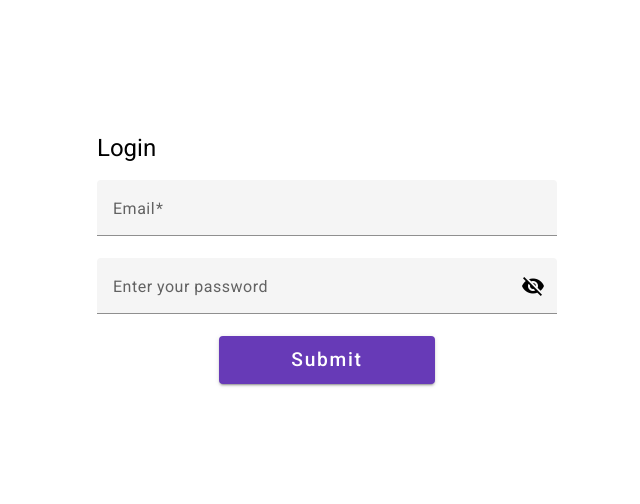
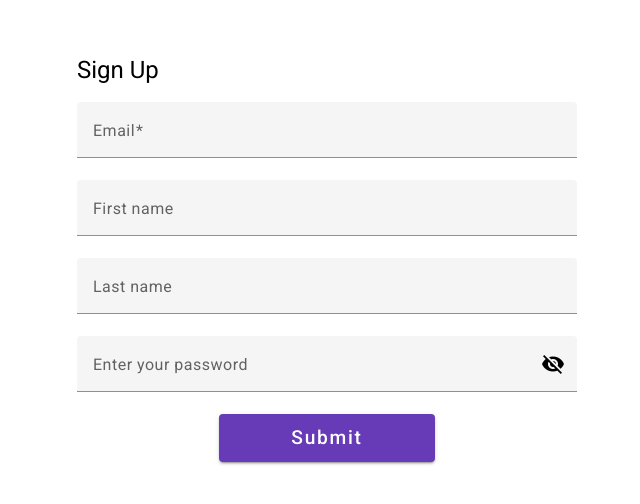
Before and after one commit to mayurbodhare/Subscription_Management_System, an Angular app in the folder front-end/subscription_management_system/: page / in a window 1280 px wide. Shown: the part 142-646 px from the top of the page, without its empty margins (313-953 px from the left). Built offline with nearby package versions, Linux system fonts and the light colour scheme.

Commit message:
signup ui added

```diff
--- a/front-end/subscription_management_system/src/app/app.component.html
+++ b/front-end/subscription_management_system/src/app/app.component.html
@@ -1 +1,3 @@
-<app-login></app-login>
+<!-- <app-login></app-login> -->
+<!-- <router-outlet></router-outlet> -->
+<app-sign-up></app-sign-up>
--- a/front-end/subscription_management_system/src/app/app.routes.ts
+++ b/front-end/subscription_management_system/src/app/app.routes.ts
@@ -1,3 +1,5 @@
 import { Routes } from '@angular/router';
 
-export const routes: Routes = [];
+export const routes: Routes = [
+
+];
--- a/front-end/subscription_management_system/src/app/login/login.component.ts
+++ b/front-end/subscription_management_system/src/app/login/login.component.ts
@@ -7,52 +7,49 @@ import {
   FormsModule,
   ReactiveFormsModule,
 } from '@angular/forms';
-import {ErrorStateMatcher} from '@angular/material/core';
+import { ErrorStateMatcher } from '@angular/material/core';
 import { MatButtonModule } from '@angular/material/button';
-import {MatIconModule} from '@angular/material/icon';
-import {MatInputModule} from '@angular/material/input';
-import {MatFormFieldModule} from '@angular/material/form-field';
+import { MatIconModule } from '@angular/material/icon';
+import { MatInputModule } from '@angular/material/input';
+import { MatFormFieldModule } from '@angular/material/form-field';
 import { UserService } from '../../services/user.service';
 import { UserDTO } from '../../interface/userDTO';
 @Component({
   selector: 'app-login',
   standalone: true,
-  imports: [FormsModule, MatFormFieldModule, MatInputModule, ReactiveFormsModule, MatIconModule, MatButtonModule],
+  imports: [
+    FormsModule,
+    MatFormFieldModule,
+    MatInputModule,
+    ReactiveFormsModule,
+    MatIconModule,
+    MatButtonModule,
+  ],
   templateUrl: './login.component.html',
-  styleUrl: './login.component.css'
+  styleUrl: './login.component.css',
 })
 export class LoginComponent {
-  constructor(private userService: UserService){}
-  emailFormControl = new FormControl('', [Validators.required, Validators.email]);
+  constructor(private userService: UserService) {}
+  emailFormControl = new FormControl('', [
+    Validators.required,
+    Validators.email,
+  ]);
   hide = true;
-  email = "";
-  password = "";
+  email = '';
+  password = '';
   userDTO!: UserDTO;
 
-  // async loginUser(){
+  loginUser() {
+    this.email =
+      this.emailFormControl.value !== null ? this.emailFormControl.value : '';
 
-  //   this.email = this.emailFormControl.value !== null ? this.emailFormControl.value: "";
-
-  //   console.log(this.email);
-  //   console.log(this.password);
-
-  //   const something = await this.userService.loginUser(this.email, this.password);
-  //   this.userDTO = this.userService.loggedInUser;
-  //   console.log(this.userDTO);
-
-  // }
-
-  loginUser(){
-      this.email = this.emailFormControl.value !== null ? this.emailFormControl.value: "";
-
-    this.userService.loginUser(this.email,this.password).subscribe(
-      (response)=>{
+    this.userService
+      .loginUser(this.email, this.password)
+      .subscribe((response) => {
         console.log(response);
         this.userDTO = response.userDTO;
         console.log(this.userDTO);
         this.userService.loggedInUser = this.userDTO;
-      }
-    )
+      });
   }
-
 }
--- /dev/null
+++ b/front-end/subscription_management_system/src/app/sign-up/sign-up.component.css
@@ -0,0 +1,43 @@
+.example-form {
+    min-width: 150px;
+    max-width: 500px;
+    width: 100%;
+  }
+
+  .example-full-width {
+    width: 100%;
+  }
+
+  .example-container mat-form-field + mat-form-field {
+    margin-left: 8px;
+  }
+
+  .example-right-align {
+    text-align: right;
+  }
+
+  input.example-right-align::-webkit-outer-spin-button,
+  input.example-right-align::-webkit-inner-spin-button {
+    display: none;
+  }
+
+  input.example-right-align {
+    -moz-appearance: textfield;
+  }
+
+  .custom-button {
+    font-size: 1.2rem; /* Increase the font size */
+    padding: 24px 4.5rem; /* Increase padding to make the button larger */
+  }
+
+  .container {
+    display: flex;
+    justify-content: center;
+    align-items: center;
+    height: 100vh;
+  }
+
+  .center-button {
+    display: flex;
+    justify-content: center;
+  }
--- /dev/null
+++ b/front-end/subscription_management_system/src/app/sign-up/sign-up.component.html
@@ -0,0 +1,59 @@
+<div class="container">
+  <div>
+    <div class="example-form">
+      <h1>Sign Up</h1>
+      <mat-form-field class="example-full-width">
+        <mat-label>Email</mat-label>
+        <input
+          type="email"
+          matInput
+          [formControl]="emailFormControl"
+          placeholder="Ex. pat@example.com"
+        />
+        @if (emailFormControl.hasError('email') &&
+        !emailFormControl.hasError('required')) {
+        <mat-error>Please enter a valid email address</mat-error>
+        } @if (emailFormControl.hasError('required')) {
+        <mat-error>Email is <strong>required</strong></mat-error>
+        }
+      </mat-form-field>
+
+      <mat-form-field class="example-full-width">
+        <mat-label>First name</mat-label>
+        <input matInput [(ngModel)]= "userDTO.firstName"/>
+      </mat-form-field>
+      <mat-form-field class="example-full-width">
+        <mat-label>Last name</mat-label >
+        <input matInput [(ngModel)] = "userDTO.lastName"/>
+      </mat-form-field>
+
+      <mat-form-field class="example-full-width">
+        <mat-label>Enter your password</mat-label>
+        <input
+          matInput
+          [type]="hide ? 'password' : 'text'"
+          [(ngModel)]= "userDTO.password"
+        />
+        <button
+          mat-icon-button
+          matSuffix
+          (click)="hide = !hide"
+          [attr.aria-label]="'Hide password'"
+          [attr.aria-pressed]="hide"
+        >
+          <mat-icon>{{ hide ? "visibility_off" : "visibility" }}</mat-icon>
+        </button>
+      </mat-form-field>
+      <div class="center-button">
+        <button
+          mat-raised-button
+          color="primary"
+          class="custom-button"
+          (click)="signUpUser()"
+        >
+          Submit
+        </button>
+      </div>
+    </div>
+  </div>
+</div>
--- /dev/null
+++ b/front-end/subscription_management_system/src/app/sign-up/sign-up.component.ts
@@ -0,0 +1,41 @@
+import { Component } from '@angular/core';
+import { FormControl, FormsModule, ReactiveFormsModule, Validators } from '@angular/forms';
+import { MatButtonModule } from '@angular/material/button';
+import { MatFormFieldModule } from '@angular/material/form-field';
+import { MatIconModule } from '@angular/material/icon';
+import { MatInputModule } from '@angular/material/input';
+import { UserDTO } from '../../interface/userDTO';
+import { UserService } from '../../services/user.service';
+
+@Component({
+  selector: 'app-sign-up',
+  standalone: true,
+  imports: [FormsModule, MatFormFieldModule, MatInputModule, ReactiveFormsModule, MatIconModule, MatButtonModule],
+  templateUrl: './sign-up.component.html',
+  styleUrl: './sign-up.component.css'
+})
+export class SignUpComponent {
+  constructor(private userService: UserService){}
+  emailFormControl = new FormControl('', [Validators.required, Validators.email]);
+  hide = true;
+  email = "";
+  password = "";
+  userDTO: UserDTO ={
+    email:'',
+    firstName:'',
+    lastName:'',
+    password:'',
+    subscriptions : []
+  };
+
+  signUpUser(){
+    this.userDTO.email = this.emailFormControl.value !== null ? this.emailFormControl.value: "";
+    this.userService.signUpUser(this.userDTO).subscribe( (res) => {
+      console.log(res);
+        this.userDTO = res.userDTO;
+        console.log(this.userDTO);
+        this.userService.loggedInUser = this.userDTO;
+        this.userDTO.password = "";
+    })
+  }
+}
--- a/front-end/subscription_management_system/src/interface/UserDTO.ts
+++ b/front-end/subscription_management_system/src/interface/UserDTO.ts
@@ -4,5 +4,6 @@ export interface UserDTO{
     email:String,
     firstName:String,
     lastName:String,
+    password:String,
     subscriptions:ActiveSubscriptionDTO []
 }
--- a/front-end/subscription_management_system/src/services/user.service.ts
+++ b/front-end/subscription_management_system/src/services/user.service.ts
@@ -14,21 +14,14 @@ export class UserService {
   constructor(private http: HttpClient) {}
   url = 'http://192.168.5.110/user';
 
-  // loginUser(email: string, password: string) {
-  //   const loginUrl = this.url + '/login';
-  //   this.http.post(loginUrl, { email, password }).subscribe(
-  //     (res) => {
-  //     console.log(res);
-  //     this.loginResponse = res;
-  //       this.loggedInUser = this.loginResponse.userDTO;
-
-  //   });
-  // }
-
-  loginUser(email:any, password:any): Observable<any>{
-    return this.http.post<LoginResponseDTO>(`${this.url}/login`,{
+  loginUser(email: any, password: any): Observable<any> {
+    return this.http.post<LoginResponseDTO>(`${this.url}/login`, {
       email,
-      password
+      password,
     });
   }
+
+  signUpUser(user: UserDTO): Observable<any> {
+    return this.http.post<LoginResponseDTO>(`${this.url}/signup`, user);
+  }
 }
```
Also changed, not shown: front-end/subscription_management_system/src/app/app.component.ts (+6 -5 lines), 2 other files (tests, documents, lock files or other folders).
